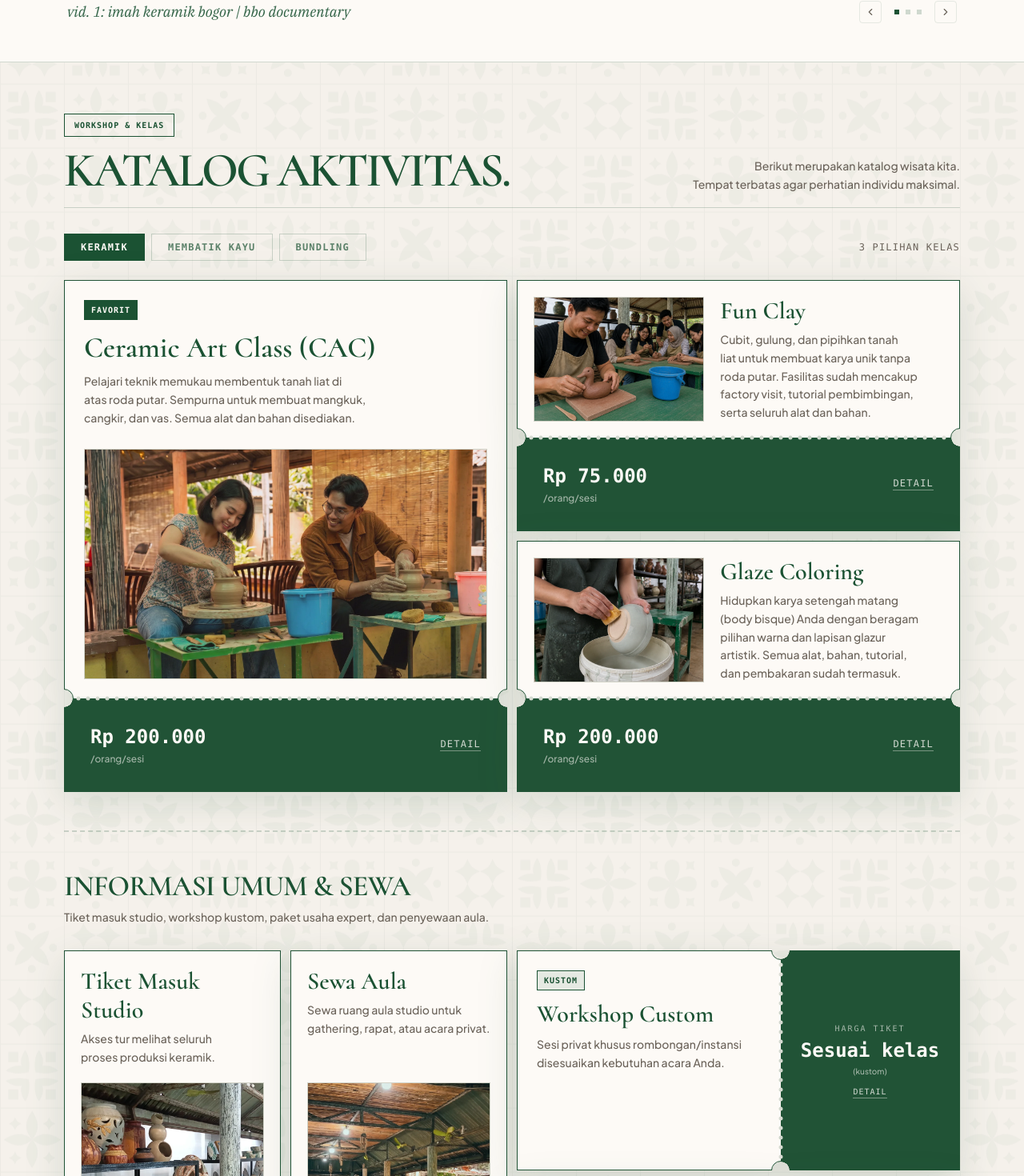
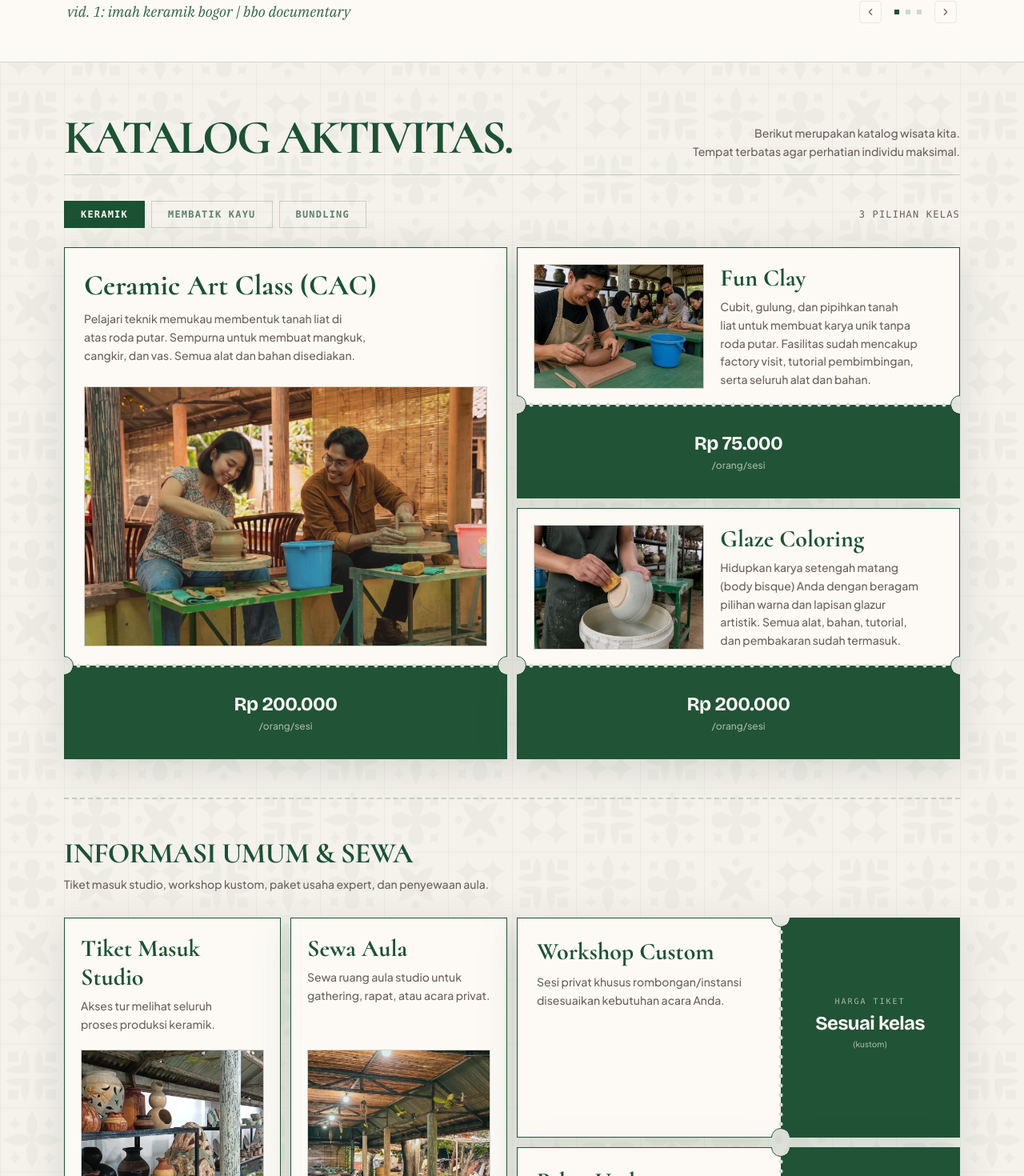
Before and after one commit to gimigkk/Imah-Keramik-Bogor, a React (Vite) app: page / in a window 1280 px wide. Shown: the part 855-2325 px from the top of the page at 80% size. Built offline with nearby package versions, Linux system fonts and the light colour scheme.

Commit message:
feat: add TicketPrice component and update ticket pricing structure

```diff
--- a/src/components/sections/BentoTickets.tsx
+++ b/src/components/sections/BentoTickets.tsx
@@ -71,8 +71,7 @@ export const BentoTickets: React.FC = () => {
       <Container className="relative z-10">
         <div className="mb-4 md:mb-8 flex flex-col md:flex-row justify-between items-start md:items-end gap-4 border-b-0 md:border-b border-foreground/20 pb-0 md:pb-4">
           <div>
-            <div className="mb-3"><span className="uppercase tracking-widest text-[10px] font-mono border border-foreground px-3 py-1.5 font-bold text-foreground inline-block">Workshop &amp; Kelas</span></div>
-            <h2 className="font-serif text-4xl md:text-6xl text-foreground uppercase tracking-tighter leading-none">Katalog Aktivitas.</h2>
+            <h2 className="font-serif font-bold text-4xl md:text-6xl text-foreground uppercase tracking-tighter leading-none">Katalog Aktivitas.</h2>
           </div>
           <p className="text-muted-foreground font-sans text-xs md:text-sm text-left md:text-right max-w-md leading-relaxed pb-0.5">Berikut merupakan katalog wisata kita.<br className="hidden md:inline" /> Tempat terbatas agar perhatian individu maksimal.</p>
         </div>
@@ -90,7 +89,7 @@ export const BentoTickets: React.FC = () => {
         <div id="panel-bundling" role="tabpanel" aria-labelledby="tab-bundling" hidden={activeTab !== 'bundling'} className="grid grid-cols-1 gap-3 md:grid-cols-4 mb-10 md:mb-12">{bundlingElements}</div>
         <div ref={infoRef} className="pt-12 border-t-2 border-dashed border-foreground/20">
           <div className="mb-8 text-center md:text-left">
-            <h3 className="font-serif text-3xl md:text-4xl uppercase tracking-tight text-foreground mb-2"><span className="md:hidden">Informasi Umum</span><span className="hidden md:inline">Informasi Umum & Sewa</span></h3>
+            <h3 className="font-serif font-bold text-3xl md:text-4xl uppercase tracking-tight text-foreground mb-2"><span className="md:hidden">Informasi Umum</span><span className="hidden md:inline">Informasi Umum & Sewa</span></h3>
             <p className="font-sans text-xs md:text-sm text-muted-foreground text-balance">Tiket masuk studio, workshop kustom, paket usaha expert, dan penyewaan aula.</p>
           </div>
           <div className="grid grid-cols-1 gap-3 md:grid-cols-4">{infoUmumElements}</div>
--- a/src/components/sections/Hero.tsx
+++ b/src/components/sections/Hero.tsx
@@ -146,7 +146,7 @@ export const Hero: React.FC<HeroProps> = ({ introStarted, videoEnabled = true })
                 {todaySchedule.displayText}
               </span>
             </div>
-            <h1 className="font-serif text-[11.2vw] sm:text-5xl md:text-6xl lg:text-7xl text-foreground leading-[0.95] md:leading-[0.9] tracking-tight uppercase flex flex-col">
+            <h1 className="font-serif font-bold text-[11.2vw] sm:text-5xl md:text-6xl lg:text-7xl text-foreground leading-[0.95] md:leading-[0.9] tracking-tight uppercase flex flex-col">
               <span
                 className={`intro-float-panel ${visible ? 'intro-float-panel-visible' : ''} block whitespace-nowrap`}
                 style={{ '--reveal-delay': '120ms' } as React.CSSProperties}
--- a/src/components/tickets/ActivityDetails.tsx
+++ b/src/components/tickets/ActivityDetails.tsx
@@ -76,7 +76,7 @@ export const ActivityDetails: React.FC<ActivityDetailsProps> = ({ ticket, onClos
       <p className="mb-2 font-mono text-[10px] font-bold uppercase tracking-[0.24em] text-muted-foreground">
         Tentang aktivitas
       </p>
-      <h3 id="activity-detail-heading" className="font-serif text-3xl leading-none md:text-4xl pr-8">
+      <h3 id="activity-detail-heading" className="font-serif font-bold text-3xl leading-none md:text-4xl pr-8">
         {ticket.title}
       </h3>
     </div>
--- a/src/components/tickets/TicketCard.tsx
+++ b/src/components/tickets/TicketCard.tsx
@@ -1,9 +1,9 @@
 import React from 'react';
 import type { Ticket } from '../../types/ticket';
-import { TicketBadge } from './TicketBadge';
 import { TicketMedia } from './TicketMedia';
 import { TicketPerforation } from './TicketPerforation';
 import { TicketPriceFooter } from './TicketPriceFooter';
+import { TicketPrice } from './TicketPrice';
 
 interface TicketCardProps {
   ticket: Ticket;
@@ -97,13 +97,7 @@ export const TicketCard: React.FC<TicketCardProps> = ({
         {/* Top Content Area: Title & Content at top, Image expands to fill remaining space */}
         <div className="ticket-notch-body bg-background p-5 md:p-6 flex flex-col flex-1 gap-3">
           <div>
-            {ticket.badge && (
-              <div className="flex justify-between items-start mb-3">
-                <TicketBadge badge={ticket.badge} savings={ticket.savings} />
-              </div>
-            )}
-
-            <h3 className="font-serif text-3xl md:text-4xl text-foreground mb-2 leading-tight">
+            <h3 className="font-serif font-bold text-3xl md:text-4xl text-foreground mb-2 leading-tight">
               {ticket.title}
             </h3>
             <p className="text-muted-foreground font-sans text-sm mb-3 leading-relaxed text-balance">
@@ -160,13 +154,7 @@ export const TicketCard: React.FC<TicketCardProps> = ({
 
           <div className="order-1 md:order-2 flex-1 w-full flex flex-col justify-between md:h-full">
             <div>
-              {ticket.badge && (
-                <div className="flex justify-between items-start mb-3">
-                  <TicketBadge badge={ticket.badge} savings={ticket.savings} />
-                </div>
-              )}
-
-              <h3 className={`font-serif text-2xl md:text-3xl mb-2 ${isAccent ? 'text-background' : 'text-foreground'}`}>
+              <h3 className={`font-serif font-bold text-2xl md:text-3xl mb-2 ${isAccent ? 'text-background' : 'text-foreground'}`}>
                 {ticket.title}
               </h3>
               <p className={`font-sans text-xs md:text-sm mb-3 leading-relaxed text-balance ${isAccent ? 'text-background/80' : 'text-muted-foreground'}`}>
@@ -182,25 +170,26 @@ export const TicketCard: React.FC<TicketCardProps> = ({
 
         {/* Right Side Price Stub */}
         <div
-          className={`ticket-notch-stub w-full md:w-56 shrink-0 py-7 px-6 md:p-6 min-h-24 flex flex-row md:flex-col items-center md:justify-center justify-between text-left md:text-center ${isAccent ? 'bg-[#644431]' : 'bg-[#215336]'
+          className={`ticket-notch-stub w-full md:w-56 shrink-0 py-7 px-6 md:p-6 min-h-24 flex flex-row md:flex-col items-center justify-center text-center ${isAccent ? 'bg-[#644431]' : 'bg-[#215336]'
             }`}
         >
           <div className="flex flex-col md:items-center">
             <span className="hidden md:block font-mono text-[10px] uppercase tracking-[0.2em] mb-1 text-background/60">
               Harga Tiket
             </span>
-            <span className="font-mono font-bold block text-xl md:text-2xl md:mb-1 text-background">
-              {ticket.price}
-            </span>
+            <TicketPrice
+              price={ticket.price}
+              originalPrice={ticket.originalPrice}
+              className="md:text-center"
+              originalPriceClassName="font-sans text-xs text-background/60 line-through decoration-background/70 tracking-tight"
+              priceClassName="font-brand font-bold text-xl md:text-2xl text-background tracking-tight md:mb-1"
+            />
             {ticket.unitLabel && (
               <span className="font-sans text-xs md:text-[10px] block mt-1 md:mt-0 md:mb-3 text-background/60">
                 {ticket.unitLabel}
               </span>
             )}
           </div>
-          <span className="font-mono text-xs md:text-[10px] uppercase tracking-widest border-b text-background/80 border-background/40">
-            Detail
-          </span>
         </div>
       </div>
     );
@@ -225,12 +214,7 @@ export const TicketCard: React.FC<TicketCardProps> = ({
         >
           {/* Mobile: Text top (order-1), Desktop: Text right (order-2) */}
           <div className="order-1 md:order-2 flex-1 flex flex-col justify-start">
-            {ticket.badge && (
-              <div className="flex justify-between items-start mb-2">
-                <TicketBadge badge={ticket.badge} savings={ticket.savings} />
-              </div>
-            )}
-            <h3 className={`font-serif text-2xl md:text-3xl mb-1.5 ${isAccent ? 'text-background' : 'text-foreground'}`}>
+            <h3 className={`font-serif font-bold text-2xl md:text-3xl mb-1.5 ${isAccent ? 'text-background' : 'text-foreground'}`}>
               {ticket.title}
             </h3>
             <p className={`font-sans text-xs md:text-sm leading-relaxed text-balance ${isAccent ? 'text-background/80' : 'text-muted-foreground'}`}>
@@ -271,12 +255,7 @@ export const TicketCard: React.FC<TicketCardProps> = ({
       >
         {/* Top Text Area (Title & Description) */}
         <div>
-          {ticket.badge && (
-            <div className="flex justify-between items-start mb-2">
-              <TicketBadge badge={ticket.badge} savings={ticket.savings} />
-            </div>
-          )}
-          <h3 className={`font-serif text-2xl md:text-3xl mb-1.5 ${isAccent ? 'text-background' : 'text-foreground'}`}>
+          <h3 className={`font-serif font-bold text-2xl md:text-3xl mb-1.5 ${isAccent ? 'text-background' : 'text-foreground'}`}>
             {ticket.title}
           </h3>
           <p className={`font-sans text-xs md:text-sm mb-3 leading-relaxed text-balance ${isAccent ? 'text-background/80' : 'text-muted-foreground'}`}>
--- /dev/null
+++ b/src/components/tickets/TicketPrice.tsx
@@ -0,0 +1,28 @@
+import React from 'react';
+
+interface TicketPriceProps {
+  price: string;
+  originalPrice?: string;
+  className?: string;
+  priceClassName?: string;
+  originalPriceClassName?: string;
+}
+
+export const TicketPrice: React.FC<TicketPriceProps> = ({
+  price,
+  originalPrice,
+  className = '',
+  priceClassName = 'font-brand font-bold text-xl md:text-2xl tracking-tight',
+  originalPriceClassName = 'font-sans text-xs line-through tracking-tight',
+}) => (
+  <div className={className}>
+    {originalPrice && (
+      <del className={`block ${originalPriceClassName}`}>
+        {originalPrice}
+      </del>
+    )}
+    <span className={`block ${priceClassName}`}>
+      {price}
+    </span>
+  </div>
+);
--- a/src/components/tickets/TicketPriceFooter.tsx
+++ b/src/components/tickets/TicketPriceFooter.tsx
@@ -1,5 +1,6 @@
 import React from 'react';
 import type { Ticket } from '../../types/ticket';
+import { TicketPrice } from './TicketPrice';
 
 interface TicketPriceFooterProps {
   ticket: Ticket;
@@ -8,20 +9,20 @@ interface TicketPriceFooterProps {
 
 export const TicketPriceFooter: React.FC<TicketPriceFooterProps> = ({ ticket, isAccent }) => (
   <div
-    className={`ticket-notch-stub w-full shrink-0 py-7 md:py-8 px-6 md:px-8 min-h-24 flex items-center justify-between ${isAccent ? 'bg-[#644431]' : 'bg-[#215336]'}`}
+    className={`ticket-notch-stub w-full shrink-0 py-7 md:py-8 px-6 md:px-8 min-h-24 flex items-center justify-center text-center ${isAccent ? 'bg-[#644431]' : 'bg-[#215336]'}`}
   >
-    <div>
-      <span className="font-mono font-bold block text-xl md:text-2xl text-background">
-        {ticket.price}
-      </span>
+    <div className="text-center">
+      <TicketPrice
+        price={ticket.price}
+        originalPrice={ticket.originalPrice}
+        originalPriceClassName="font-sans text-xs text-background/60 line-through decoration-background/70 tracking-tight"
+        priceClassName="font-brand font-bold text-xl md:text-2xl text-background tracking-tight"
+      />
       {ticket.unitLabel && (
         <span className="font-sans text-xs block mt-1 text-background/60">
           {ticket.unitLabel}
         </span>
       )}
     </div>
-    <span className="font-mono text-xs uppercase tracking-widest border-b text-background/80 border-background/40">
-      Detail
-    </span>
   </div>
 );
--- a/src/data/tickets.ts
+++ b/src/data/tickets.ts
@@ -130,6 +130,7 @@ export const bundlingTickets: Ticket[] = [
     id: 'bundling-1',
     title: 'Paket: Fun Clay + Membatik',
     price: 'Rp 100.000',
+    originalPrice: 'Rp 125.000',
     unitLabel: '/orang/sesi',
     badge: 'hemat',
     savings: 'Rp25.000',
@@ -147,6 +148,7 @@ export const bundlingTickets: Ticket[] = [
     id: 'bundling-2',
     title: 'Paket: CAC + Membatik',
     price: 'Rp 225.000',
+    originalPrice: 'Rp 250.000',
     unitLabel: '/orang/sesi',
     badge: 'hemat',
     savings: 'Rp25.000',
--- a/src/types/ticket.ts
+++ b/src/types/ticket.ts
@@ -33,6 +33,7 @@ export type Ticket = {
   id: TicketId;
   title: string;
   price: string;
+  originalPrice?: string;
   unitLabel?: string;
   badge?: TicketBadge;
   savings?: string;
```
Also changed, not shown: src/components/sections/CTA.tsx (+1 -7 lines), src/components/sections/GalleryReviews.tsx (+3 -14 lines), src/components/tickets/PackageCards.tsx (+11 -4 lines).
